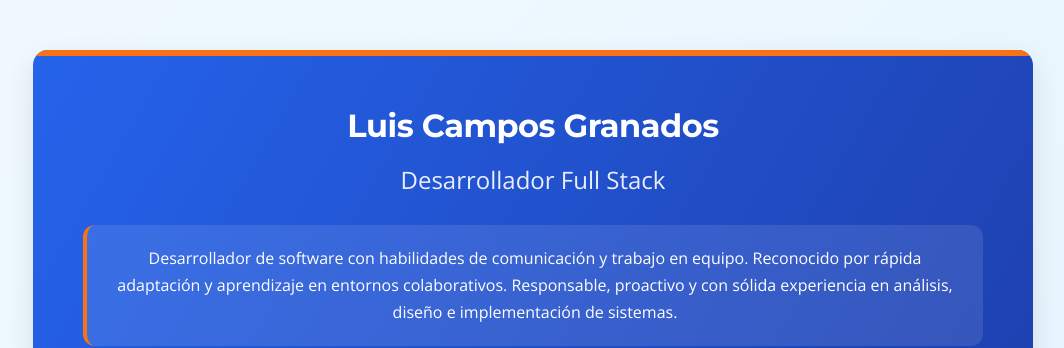
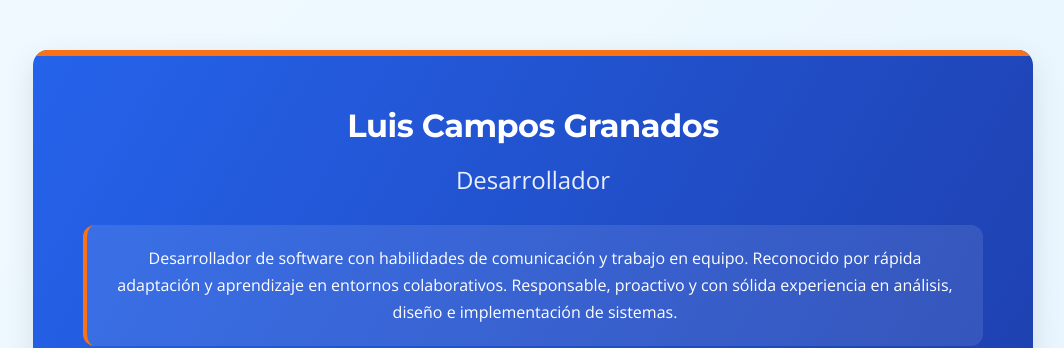
Before and after one commit to lcampos83/LuisCampos.github.io, a plain HTML site: page index.html in a window 1280 px wide. Shown: the top 348 px of the page, without its empty margins (107-1171 px from the left). Drawn offline with nearby package versions, Linux system fonts and the light colour scheme.

Commit message:
Update index.html

```diff
--- a/index.html
+++ b/index.html
@@ -3,7 +3,7 @@
 <head>
     <meta charset="UTF-8">
     <meta name="viewport" content="width=device-width, initial-scale=1.0">
-    <title>CV Desarrollador de Software</title>
+    <title>CV Luis Campos</title>
     <link rel="stylesheet" href="https://cdnjs.cloudflare.com/ajax/libs/font-awesome/6.4.0/css/all.min.css">
     <link href="https://fonts.googleapis.com/css2?family=Montserrat:wght@400;500;600;700&family=Open+Sans:wght@300;400;600&display=swap" rel="stylesheet">
     <style>
@@ -459,7 +459,7 @@
         <!-- Header Section -->
         <div class="header">
             <h1 class="name">Luis Campos Granados</h1>
-            <h2 class="title">Desarrollador Full Stack</h2>
+            <h2 class="title">Desarrollador</h2>
 
             <div class="profile-summary">
                 Desarrollador de software con habilidades de comunicación y trabajo en equipo.
```
